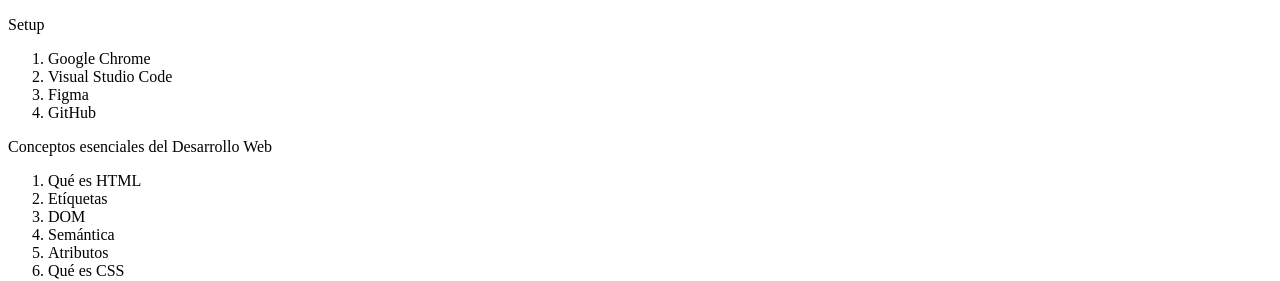
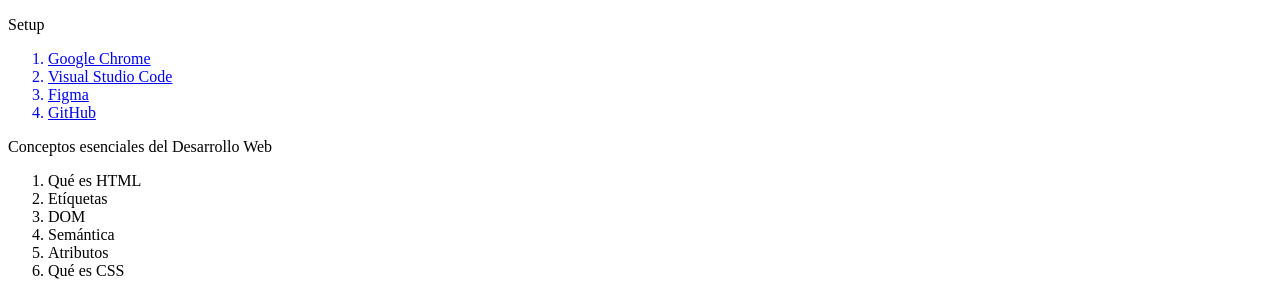
Before and after one commit to antoosor/curso-esencial-html-css, a plain HTML site: page index.html in a window 1280 px wide. Shown: the top 281 px of the page. Drawn offline with Linux system fonts and the light colour scheme.

Commit message:
Se agregan enlaces y correo electronico

```diff
--- a/index.html
+++ b/index.html
@@ -13,10 +13,18 @@
         <p>Setup</p>
         <nav>
             <ol>
-                <li>Google Chrome</li>
-                <li>Visual Studio Code</li>
-                <li>Figma</li>
-                <li>GitHub</li>
+                <a href="#Setup-Google">
+                    <li>Google Chrome</li>
+                </a>
+                <a href="#Setup-VSC">
+                    <li>Visual Studio Code</li>
+                </a>
+                <a href="#Setup-Figma">
+                    <li>Figma</li>
+                </a>
+                <a href="#Setup-GitHub">
+                    <li>GitHub</li>
+                </a>
             </ol>
             <p>Conceptos esenciales del Desarrollo Web</p>
             <ol>
@@ -37,14 +45,14 @@
     </p>
     <h2>Setup</h2>
     <img src="./Images/google_chrome.png" alt="Logo Google Chrome" title="Logo Google Chrome" />
-    <h3>Google Chrome</h3>
+    <h3 id="Setup-Google">Google Chrome</h3>
     <p>
         Chrome va a ser el navegador que utilizaremos en el curso por su extenso
         soporte de nuevos estándares y herramientas de desarrollo avanzadas y de
         amigable uso.
     </p>
     <img src="./Images/visual_studio_code.png" alt="Logo Visual Studio" title="Logo Vosual Studio" />
-    <h3>Visual Studio Code</h3>
+    <h3 id="Setup-VSC">Visual Studio Code</h3>
     <p>
         Visual Studio Code es el editor de texto más popular y potente del mercado
         actualmente, su fácil uso y la capacidad de extenderlo por medio de
@@ -52,14 +60,14 @@
         importar el lenguaje en el que se desemvuelva.
     </p>
     <img src="./Images/figma.png" alt="Logo Figma" title="Logo de Figma" />
-    <h3>Figma</h3>
+    <h3 id="Setup-Figma">Figma</h3>
     <p>
         Figma es una la herramienta más popular en la actualidad para entregar
         diseños a los desarrolladores para su implementación por su fácil uso
         porque puede ser usado directamente desde el navegador.
     </p>
     <img src="./Images/github.png" alt="Logo Github" title="Logo de Github" />
-    <h3>GitHub</h3>
+    <h3 id="Setup-GitHub">GitHub</h3>
     <p>
         Así como en Facebook te encuentran tus amigos, en Github te encuentran
         otras programadoras y programadores de todo el mundo, en vez de subir
@@ -162,6 +170,10 @@
             | padding-inline-start | padding-inline-end
         </li>
     </ul>
+    <p>
+        Si tienes alguna pregunta escríbeme a:
+        <a href="mailto:a.osornio@outlook.com">a.osornio@outlook.com</a>
+    </p>
 </body>
 
 </html>
```
